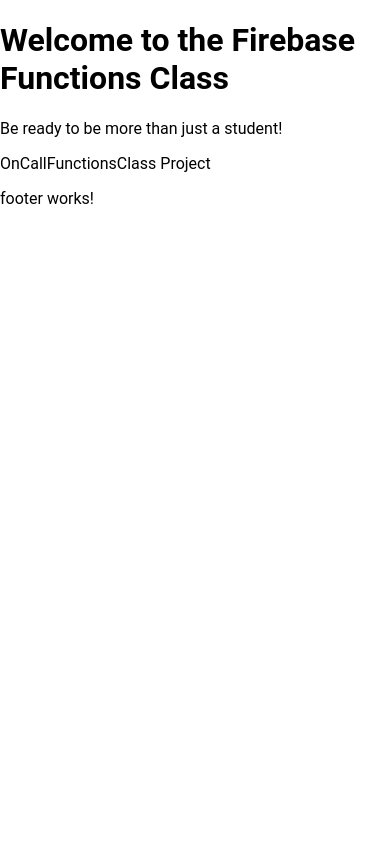
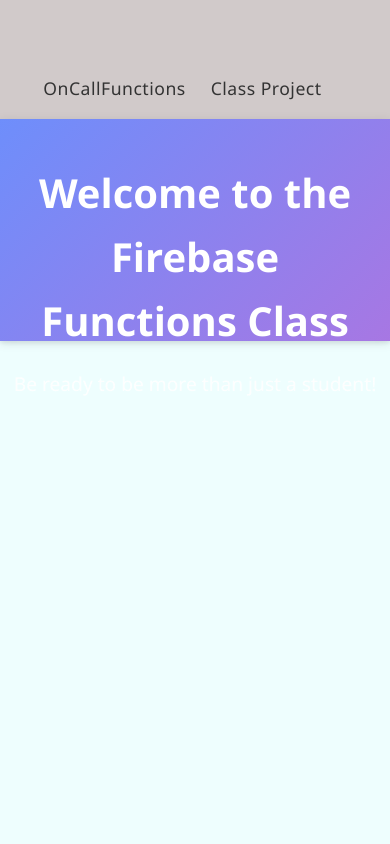
Before and after one commit to MuscledDog/UC00604-, an Angular app: page / in a window 390 px wide. Shown: the top 844 px of the page. Built offline with nearby package versions, Linux system fonts and the light colour scheme.

Commit message:
componente header.css e header.html

```diff
--- a/src/app/app.css
+++ b/src/app/app.css
@@ -0,0 +1,73 @@
+/* Reset e estilos base */
+* {
+  margin: 0;
+  padding: 0;
+  box-sizing: border-box;
+  font-family: "Segoe UI", Tahoma, Geneva, Verdana, sans-serif;
+}
+
+.body {
+  display: flex;
+  flex-direction: column;
+  min-height: 100vh;
+
+  color: #333;
+  line-height: 1.6;
+}
+
+app-header {
+  width: 100%;
+  min-height: max-content;
+}
+
+/* Conteúdo principal */
+app-main {
+  flex: 1;
+  min-height: 75vh;
+  display: flex;
+  flex-wrap: wrap;
+  align-items: center;
+  justify-content: center;
+  align-content: center;
+  background-color: var(--background-color);
+}
+
+/* Rodapé */
+app-footer {
+  width: 100%;
+  min-height: max-content;
+}
+
+/* Media Queries para responsividade */
+
+/* Tablets e telas menores */
+@media (max-width: 768px) {
+  main {
+    justify-content: center;
+    padding: 0.5rem;
+    min-height: 60vh; /* Ajuste para dar mais espaço ao conteúdo */
+  }
+}
+
+/* Dispositivos móveis */
+@media (max-width: 480px) {
+  body {
+
+    line-height: 1.5; /* Ajuste fino para melhor legibilidade */
+  }
+
+  main {
+    flex-direction: column;
+    align-items: stretch;
+    justify-content: flex-start;
+    min-height: 60vh;
+    padding: 0.5rem;
+  }
+}
+
+/* Telas muito pequenas (opcional) */
+@media (max-width: 320px) {
+  main {
+    padding: 0.25rem;
+  }
+}
--- a/src/app/componentes/header/header.css
+++ b/src/app/componentes/header/header.css
@@ -0,0 +1,130 @@
+/* header.component.scss */
+.header {
+    width: 100%;
+    min-height: max-content;
+    background-color: #d1caca;
+    box-shadow: 0 2px 4px rgba(0, 0, 0, 0.1);
+    display: flex;
+    flex-wrap: wrap;
+    justify-content: center;
+    text-align: center;
+    align-items: center;
+  }
+   /* Cabeçalho local */
+   .local-header {
+    position: relative;
+    width: 100%;
+    background: linear-gradient(135deg, #6e8efb, #a777e3);
+    color: white;
+    box-shadow: 0 2px 10px rgba(0, 0, 0, 0.1);
+  }
+
+  .local-header-content {
+    max-width: 1200px;
+    margin: 0 auto;
+    padding: 1rem .5rem;
+    text-align: center;
+  }
+
+  .local-header-content h1 {
+    font-size: 2.5rem;
+    margin-bottom: 1rem;
+    font-weight: 700;
+  }
+
+  .local-header-content p {
+    font-size: 1.2rem;
+    opacity: 0.9;
+    max-width: 800px;
+    margin: 0 auto;
+  }
+
+  .nav-content {
+    max-width: 1200px;
+    min-height: 60px;
+    margin: 0 auto;
+    padding: 0 16px;
+    display: flex;
+    flex-wrap: wrap;
+    align-content: center;
+    align-items: center;
+    height: max-content;
+    gap: 25px;
+    background-size: var(--animation-background-size);
+    animation: var(--animation-move-gradient);
+  }
+
+  .logo-link {
+    /* color: #333; */
+    font-size: 1.5rem;
+    font-weight: bold;
+    text-decoration: none;
+    transition: color 0.3s ease;
+
+    &:hover {
+      color: #007bff;
+    }
+  }
+
+  .spacer {
+    flex: 1;
+  }
+
+  .logo-link {
+    font-family: inherit; /* Herda a fonte do elemento pai */
+    font-weight: 500; /* Peso médio para suavidade (não muito fino nem muito negrito) */
+    font-size: 1rem; /* Tamanho padrão ou ajuste conforme necessário */
+    letter-spacing: 0.5px; /* Pequeno espaçamento entre letras para melhor legibilidade */
+    line-height: 1.5; /* Espaçamento confortável entre linhas */
+    color: #333; /* Cor suave (ajuste para o tom desejado) */
+    text-decoration: none; /* Remove sublinhado padrão */
+    transition: all 0.3s ease; /* Transição suave para hover/focus */
+
+    /* Efeito suave ao interagir */
+    &:hover, &:focus {
+        color: #007bff; /* Cor azul suave no hover (pode ajustar) */
+        text-decoration: underline; /* Sublinhado sutil no hover */
+        text-underline-offset: 3px; /* Distância do sublinhado */
+        text-decoration-thickness: 1px; /* Espessura fina do sublinhado */
+    }
+
+    /* Melhoria para acessibilidade no foco */
+    &:focus {
+        outline: 2px solid rgba(0, 123, 255, 0.3);
+        outline-offset: 2px;
+    }
+}
+
+  /* Responsividade */
+  @media (max-width: 768px) {
+    .header {
+      display: flex;
+      flex-wrap: wrap-reverse;
+      justify-content: center;
+      align-items: center;
+      align-content: center;
+
+
+    }
+    .local-header-content {
+      max-height: 190px;
+    }
+    .nav-content {
+      max-height: 120px;
+      margin-top: 15%;
+    }
+
+    .logo-link {
+      font-size: 1.25rem;
+    }
+  }
+
+  @media (max-width: 480px) {
+    .nav-container {
+      padding: 0 12px;
+    }
+
+    .logo-link {
+      font-size: 1.1rem;
+    }
+  }
```
